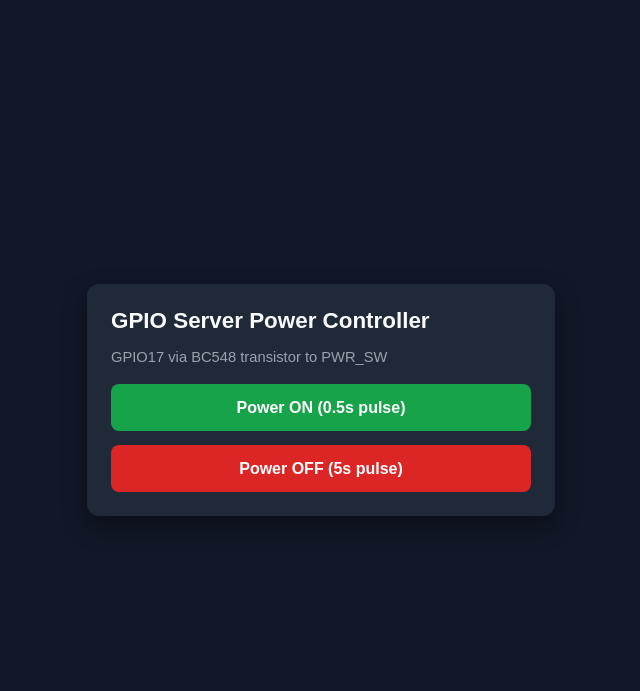
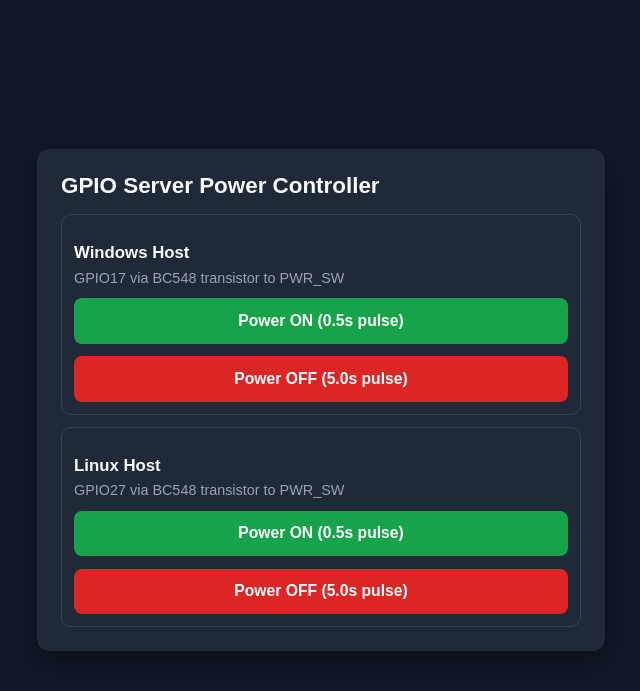
Before and after one commit to akshitg07/codex_opeai, a Flask app: page / in a window 1280 px wide. Shown: the top 691 px of the page, without its empty margins (319-959 px from the left). Run offline with Flask 3, Linux system fonts and the light colour scheme.

Commit message:
Add Windows/Linux dual-host GPIO controls

```diff
--- a/app.py
+++ b/app.py
@@ -10,37 +10,65 @@
 LOGGER = logging.getLogger(__name__)
 
 DEFAULT_PORT = int(os.getenv("PORT", "5000"))
+WINDOWS_GPIO_PIN = int(os.getenv("WINDOWS_GPIO_PIN", "17"))
+LINUX_GPIO_PIN = int(os.getenv("LINUX_GPIO_PIN", "27"))
 
 
-def create_app(controller: GPIOController) -> Flask:
+def create_app(windows_controller: GPIOController, linux_controller: GPIOController) -> Flask:
     app = Flask(__name__)
 
     @app.get("/")
     def index():
-        return render_template("index.html")
+        return render_template(
+            "index.html",
+            windows_pin=windows_controller.pin,
+            linux_pin=linux_controller.pin,
+            short_press=windows_controller.short_press_seconds,
+            long_press=windows_controller.long_press_seconds,
+        )
 
     @app.post("/on")
-    def power_on():
-        controller.power_on()
-        return jsonify({"status": "ok", "action": "power_on", "pulse_seconds": controller.short_press_seconds})
+    def windows_power_on():
+        windows_controller.power_on()
+        return jsonify({"status": "ok", "host": "windows", "action": "power_on", "pulse_seconds": windows_controller.short_press_seconds})
 
     @app.post("/off")
-    def power_off():
-        controller.power_off()
-        return jsonify({"status": "ok", "action": "power_off", "pulse_seconds": controller.long_press_seconds})
+    def windows_power_off():
+        windows_controller.power_off()
+        return jsonify({"status": "ok", "host": "windows", "action": "power_off", "pulse_seconds": windows_controller.long_press_seconds})
+
+    @app.post("/linux/on")
+    def linux_power_on():
+        linux_controller.power_on()
+        return jsonify({"status": "ok", "host": "linux", "action": "power_on", "pulse_seconds": linux_controller.short_press_seconds})
+
+    @app.post("/linux/off")
+    def linux_power_off():
+        linux_controller.power_off()
+        return jsonify({"status": "ok", "host": "linux", "action": "power_off", "pulse_seconds": linux_controller.long_press_seconds})
 
     @app.get("/health")
     def health():
         return jsonify({"status": "ok"})
 
     @app.post("/on/ui")
-    def on_ui():
-        controller.power_on()
+    def windows_on_ui():
+        windows_controller.power_on()
         return redirect(url_for("index"))
 
     @app.post("/off/ui")
-    def off_ui():
-        controller.power_off()
+    def windows_off_ui():
+        windows_controller.power_off()
+        return redirect(url_for("index"))
+
+    @app.post("/linux/on/ui")
+    def linux_on_ui():
+        linux_controller.power_on()
+        return redirect(url_for("index"))
+
+    @app.post("/linux/off/ui")
+    def linux_off_ui():
+        linux_controller.power_off()
         return redirect(url_for("index"))
 
     return app
@@ -56,12 +84,17 @@
 
 def main() -> None:
     args = parse_args()
-    controller = GPIOController(pin=17, short_press_seconds=0.5, long_press_seconds=5.0)
-    controller.initialize()
-    atexit.register(controller.cleanup)
+    windows_controller = GPIOController(pin=WINDOWS_GPIO_PIN, short_press_seconds=0.5, long_press_seconds=5.0)
+    linux_controller = GPIOController(pin=LINUX_GPIO_PIN, short_press_seconds=0.5, long_press_seconds=5.0)
 
-    app = create_app(controller)
+    windows_controller.initialize()
+    linux_controller.initialize()
+    atexit.register(windows_controller.cleanup)
+    atexit.register(linux_controller.cleanup)
+
+    app = create_app(windows_controller, linux_controller)
     LOGGER.info("Starting GPIO Server Power Controller on %s:%s", args.host, args.port)
+    LOGGER.info("Windows host pin: GPIO%s, Linux host pin: GPIO%s", WINDOWS_GPIO_PIN, LINUX_GPIO_PIN)
     app.run(host=args.host, port=args.port, debug=args.debug)
 
 
--- a/templates/index.html
+++ b/templates/index.html
@@ -16,7 +16,7 @@
       }
       .card {
         background: #1f2937;
-        width: min(420px, 90vw);
+        width: min(520px, 92vw);
         border-radius: 12px;
         padding: 1.5rem;
         box-shadow: 0 10px 25px rgba(0, 0, 0, 0.4);
@@ -25,18 +25,28 @@
         margin-top: 0;
         font-size: 1.4rem;
       }
+      h2 {
+        margin: 1rem 0 0.4rem;
+        font-size: 1.05rem;
+      }
+      .host {
+        border: 1px solid #374151;
+        border-radius: 10px;
+        padding: 0.75rem;
+        margin-top: 0.75rem;
+      }
       .actions {
         display: grid;
-        gap: 0.9rem;
-        margin-top: 1.2rem;
+        gap: 0.8rem;
+        margin-top: 0.8rem;
       }
       button {
         width: 100%;
         border: 0;
         border-radius: 8px;
-        padding: 0.9rem 1rem;
+        padding: 0.85rem 1rem;
         color: #fff;
-        font-size: 1rem;
+        font-size: 0.98rem;
         font-weight: 700;
         cursor: pointer;
       }
@@ -48,23 +58,40 @@
       }
       .meta {
         color: #9ca3af;
-        margin: 0.3rem 0 0;
-        font-size: 0.92rem;
+        margin: 0.2rem 0 0;
+        font-size: 0.9rem;
       }
     </style>
   </head>
   <body>
     <main class="card">
       <h1>GPIO Server Power Controller</h1>
-      <p class="meta">GPIO17 via BC548 transistor to PWR_SW</p>
+
+      <section class="host">
+        <h2>Windows Host</h2>
+        <p class="meta">GPIO{{ windows_pin }} via BC548 transistor to PWR_SW</p>
         <div class="actions">
           <form method="post" action="/on/ui">
-          <button class="on" type="submit">Power ON (0.5s pulse)</button>
+            <button class="on" type="submit">Power ON ({{ short_press }}s pulse)</button>
           </form>
           <form method="post" action="/off/ui">
-          <button class="off" type="submit">Power OFF (5s pulse)</button>
+            <button class="off" type="submit">Power OFF ({{ long_press }}s pulse)</button>
           </form>
         </div>
+      </section>
+
+      <section class="host">
+        <h2>Linux Host</h2>
+        <p class="meta">GPIO{{ linux_pin }} via BC548 transistor to PWR_SW</p>
+        <div class="actions">
+          <form method="post" action="/linux/on/ui">
+            <button class="on" type="submit">Power ON ({{ short_press }}s pulse)</button>
+          </form>
+          <form method="post" action="/linux/off/ui">
+            <button class="off" type="submit">Power OFF ({{ long_press }}s pulse)</button>
+          </form>
+        </div>
+      </section>
     </main>
   </body>
 </html>
```
Also changed, not shown: tests/test_app.py (+21 -8 lines), README.md, 1 other file. Lines whose indentation alone changed are shown as unchanged.
